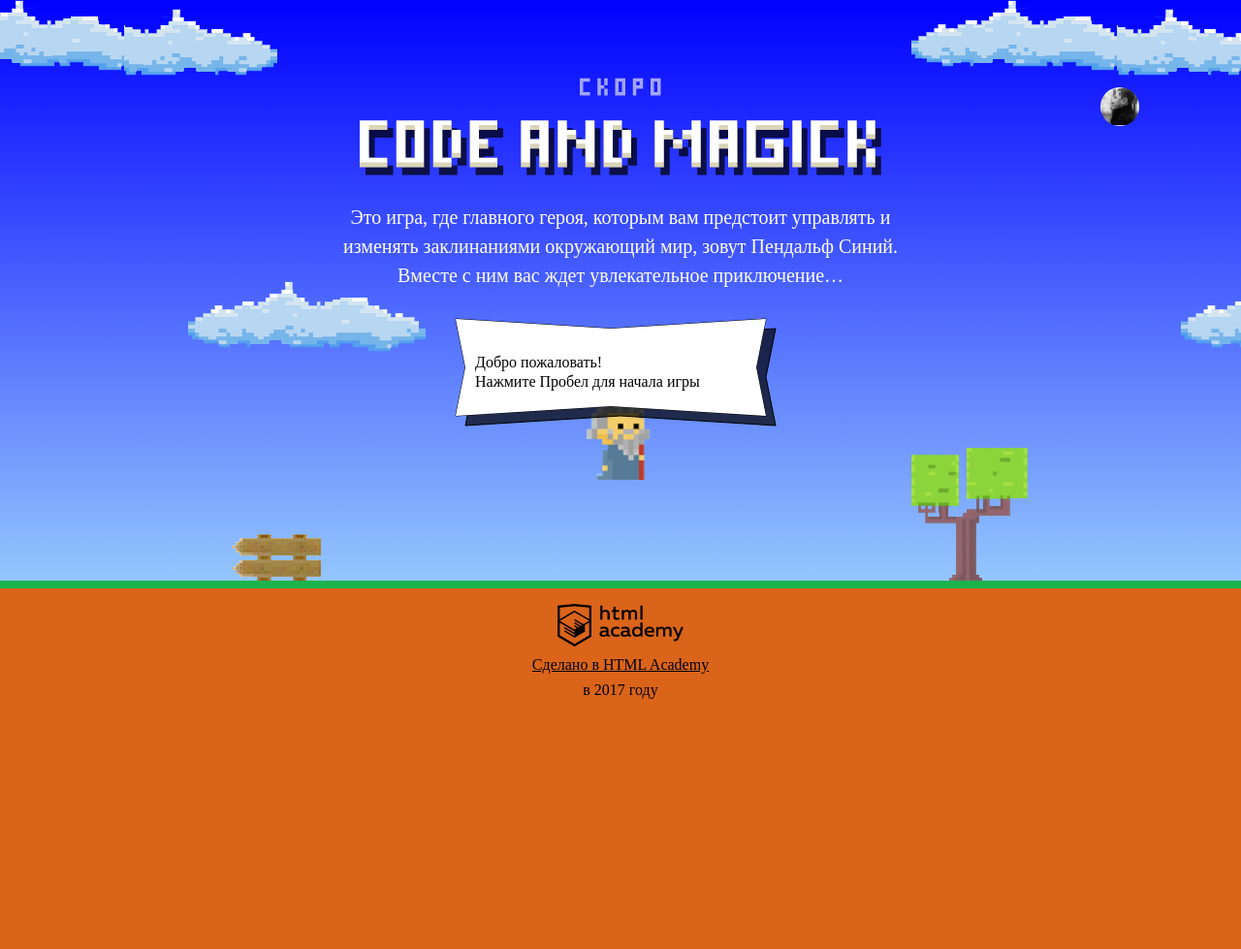
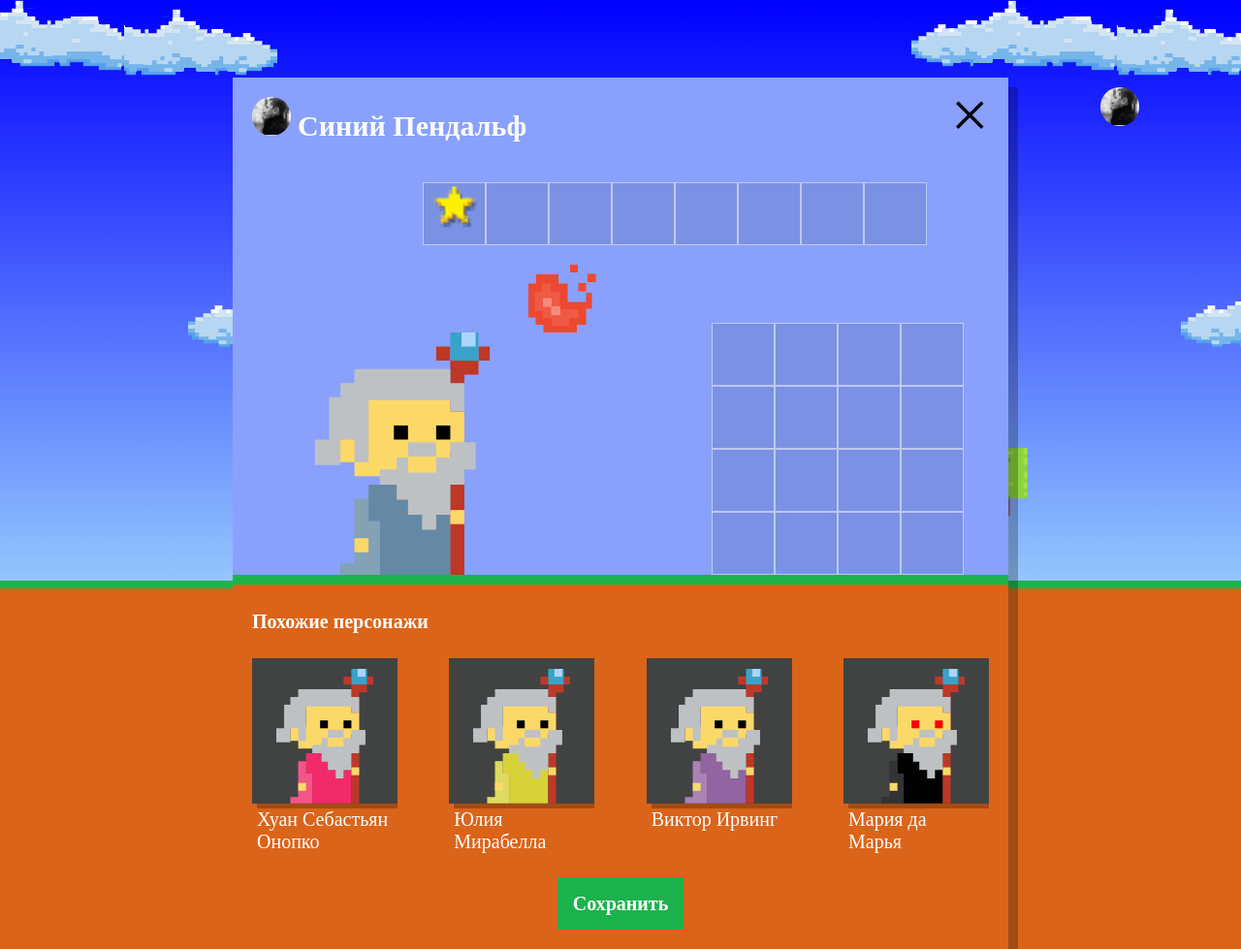
Before and after one commit to rrrita123/486753-code-and-magick-20, a website: page index.html in a window 1280 px wide. Shown: the whole page at 97% size. Before the commit the page ends 800 px from the top, so only its background shows below. Drawn offline with Linux system fonts and the light colour scheme; a web font is replaced by a local one.

Commit message:
Учебный проект DOM

```diff
--- a/index.html
+++ b/index.html
@@ -203,6 +203,7 @@
     return gameFieldHeight / 3;
   }
 </script>
+<script src="js/setup.js"></script>
 <script src="js/stat.js"></script>
 <script src="js/game.js"></script>
 
--- /dev/null
+++ b/js/setup.js
@@ -0,0 +1,56 @@
+'use strict';
+
+var WIZARD_NAME = ['Иван', 'Хуан Себастьян', 'Мария', 'Кристоф', 'Виктор', 'Юлия', 'Люпита', 'Вашингтон'];
+var WIZARD_SURNAME = ['да Марья', 'Верон', 'Мирабелла', 'Вальц', 'Онопко', 'Топольницкая', 'Нионго', 'Ирвинг'];
+var COAT_COLOR = ['rgb(101, 137, 164)', 'rgb(241, 43, 107)', 'rgb(146, 100, 161)', 'rgb(56, 159, 117)', 'rgb(215, 210, 55)', 'rgb(0, 0, 0)'];
+var EYES_COLOR = ['black', 'red', 'blue', 'yellow', 'green'];
+
+var userPopup = document.querySelector('.setup');
+userPopup.classList.remove('hidden');
+
+// Получение случайного целого числа в заданном интервале, максимум и минимум включаются
+var getRandom = function (min, max) {
+  min = Math.ceil(min);
+  max = Math.floor(max);
+  return Math.floor(Math.random() * (max - min + 1)) + min;
+};
+
+// Создание массива персонажей
+var createWizardArr = function () {
+  var quantity = 4;
+  var wizards = [];
+
+  for (var i = 0; i < quantity; i++) {
+    wizards[i] = {
+      name: WIZARD_NAME[getRandom(0, WIZARD_NAME.length - 1)] + ' ' + WIZARD_SURNAME[getRandom(0, WIZARD_SURNAME.length - 1)],
+      coatColor: COAT_COLOR[getRandom(0, COAT_COLOR.length - 1)],
+      eyesColor: EYES_COLOR[getRandom(0, EYES_COLOR.length - 1)]
+    };
+  }
+
+  return wizards;
+};
+
+var wizardListElement = document.querySelector('.setup-similar-list');
+var wizardTemplate = document.querySelector('#similar-wizard-template').content.querySelector('.setup-similar-item');
+var arrWizard = createWizardArr();
+
+// Создание DOM - элементов из шаблона
+var renderWizard = function (wizard) {
+  var cloneWizardElement = wizardTemplate.cloneNode(true);
+
+  cloneWizardElement.querySelector('.setup-similar-label').textContent = wizard.name;
+  cloneWizardElement.querySelector('.wizard-coat').style.fill = wizard.coatColor;
+  cloneWizardElement.querySelector('.wizard-eyes').style.fill = wizard.eyesColor;
+
+  return cloneWizardElement;
+};
+
+// Накопление и Отрисовка DOM-элементов из Fragment
+var fragment = document.createDocumentFragment();
+for (var i = 0; i < arrWizard.length; i++) {
+  fragment.appendChild(renderWizard(arrWizard[i]));
+}
+wizardListElement.appendChild(fragment);
+
+document.querySelector('.setup-similar').classList.remove('hidden');
--- a/js/stat.js
+++ b/js/stat.js
@@ -42,6 +42,8 @@ window.renderStatistics = function (ctx, players, times) {
   ctx.fillText('Ура вы победили!', CLOUD_X + GAP_X, GAP_Y);
   ctx.fillText('Список результатов:', CLOUD_X + GAP_X, GAP_Y + TEXT_HEIGHT);
 
+  var maxTime = getMaxElement(times);
+
   for (var i = 0; i < players.length; i++) {
     ctx.fillStyle = COLOR_TEXT;
     ctx.fillText(players[i], CLOUD_X + GAP_X + (COLUMN_WIDTH + GAP_X) * i, CLOUD_Y - GAP_Y);
@@ -53,7 +55,6 @@ window.renderStatistics = function (ctx, players, times) {
       ctx.fillStyle = 'hsl(240,' + saturate + '%, 50%)';
     }
 
-    var maxTime = getMaxElement(times);
     var timeColumn = Math.round((barHeight * times[i]) / maxTime);
 
     ctx.fillRect(CLOUD_X + GAP_X + (COLUMN_WIDTH + GAP_X) * i, CLOUD_Y - GAP_Y - TEXT_HEIGHT, COLUMN_WIDTH, timeColumn);
```
